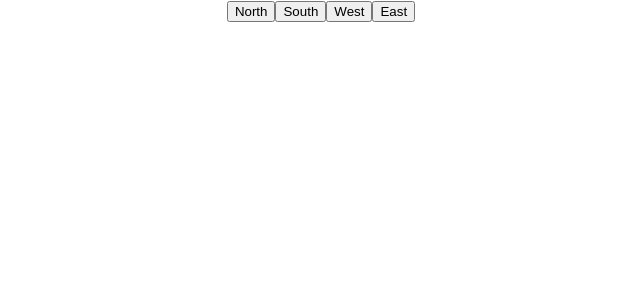
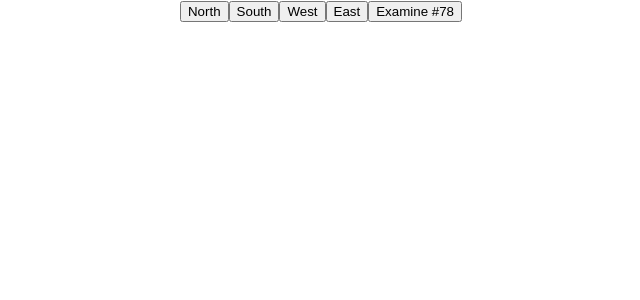
Before and after one commit to lambda-island/Tresure-Hunt-Front-End, a React (Create React App) app: page / in a window 1280 px wide. Shown: the top 300 px of the page, without its empty margins (319-959 px from the left). Built offline with nearby package versions, Linux system fonts and the light colour scheme; no server answers.

Commit message:
add room method

```diff
--- a/src/Components/graphMap.js
+++ b/src/Components/graphMap.js
@@ -32,7 +32,8 @@ class GraphMap extends Component {
                 status: [],
                 errors: [],
                 messages: [],
-            }
+            },
+            examined: {}
         }
     }
 
@@ -40,6 +41,36 @@ class GraphMap extends Component {
 
     componentDidMount() {
     this.getData();
+    }
+
+    examineRoom = async (name) => {
+        let data = {name}
+
+        try {
+            let res = await axios({
+                method: 'post',
+                url: `https://lambda-treasure-hunt.herokuapp.com/api/adv/examine/`,
+                headers: {
+                    Authorization: 'Token 4b0963db718e09fbe815d75150d98d79d9a243bb'
+                },
+                data
+            });
+
+            console.log(res.data)
+
+            this.setState({
+                cooldown: res.data.cooldown,
+                examined: {
+                name: res.data.name,
+                description: res.data.description,
+                errors: res.data.errors,
+                messages: res.data.messages
+                }
+            })
+
+        } catch (err) {
+            console.error(err);
+        }
     }
 
     getData = async () => {
@@ -74,7 +105,6 @@ class GraphMap extends Component {
                 }
             })
 
-            return res.data;
         } catch (err) {
             console.error(err);
         }
@@ -121,7 +151,6 @@ class GraphMap extends Component {
                 }
             })
 
-            console.log('STATE:', this.state)
             // setTimeout(() => {
             //   this.getData();
             // }, res.data.cooldown * 1000);
@@ -138,6 +167,7 @@ class GraphMap extends Component {
                 <button onClick={() => this.movement('s')}>South</button>
                 <button onClick={() => this.movement('w')}>West</button>
                 <button onClick={() => this.movement('e')}>East</button>
+                <button onClick={() => this.examineRoom('player78')} >Examine #78</button>
             </div>
         );
     }
```
